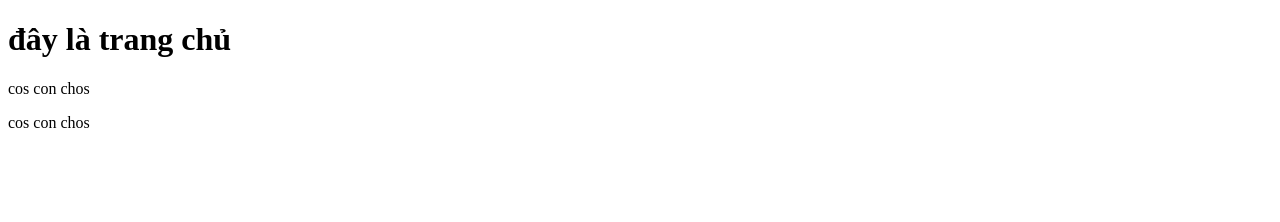
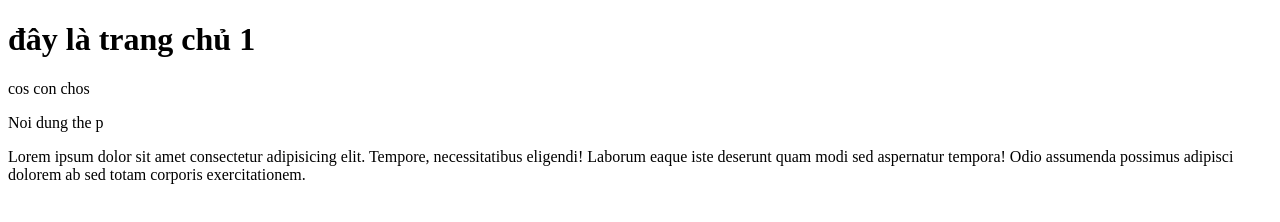
Before and after one commit to quocdungsp/Bai-13-t2, a plain HTML site: page about.html in a window 1280 px wide. Drawn offline with Linux system fonts and the light colour scheme.

Commit message:
update page about 2

```diff
--- a/about.html
+++ b/about.html
@@ -6,8 +6,14 @@
     <title>Document</title>
   </head>
   <body>
-    <h1>đây là trang chủ</h1>
+    <h1>đây là trang chủ 1</h1>
     <p>cos con chos</p>
-    <p>cos con chos</p>
+    <p>Noi dung the p</p>
+    <p>
+      Lorem ipsum dolor sit amet consectetur adipisicing elit. Tempore,
+      necessitatibus eligendi! Laborum eaque iste deserunt quam modi sed
+      aspernatur tempora! Odio assumenda possimus adipisci dolorem ab sed totam
+      corporis exercitationem.
+    </p>
   </body>
 </html>
```
